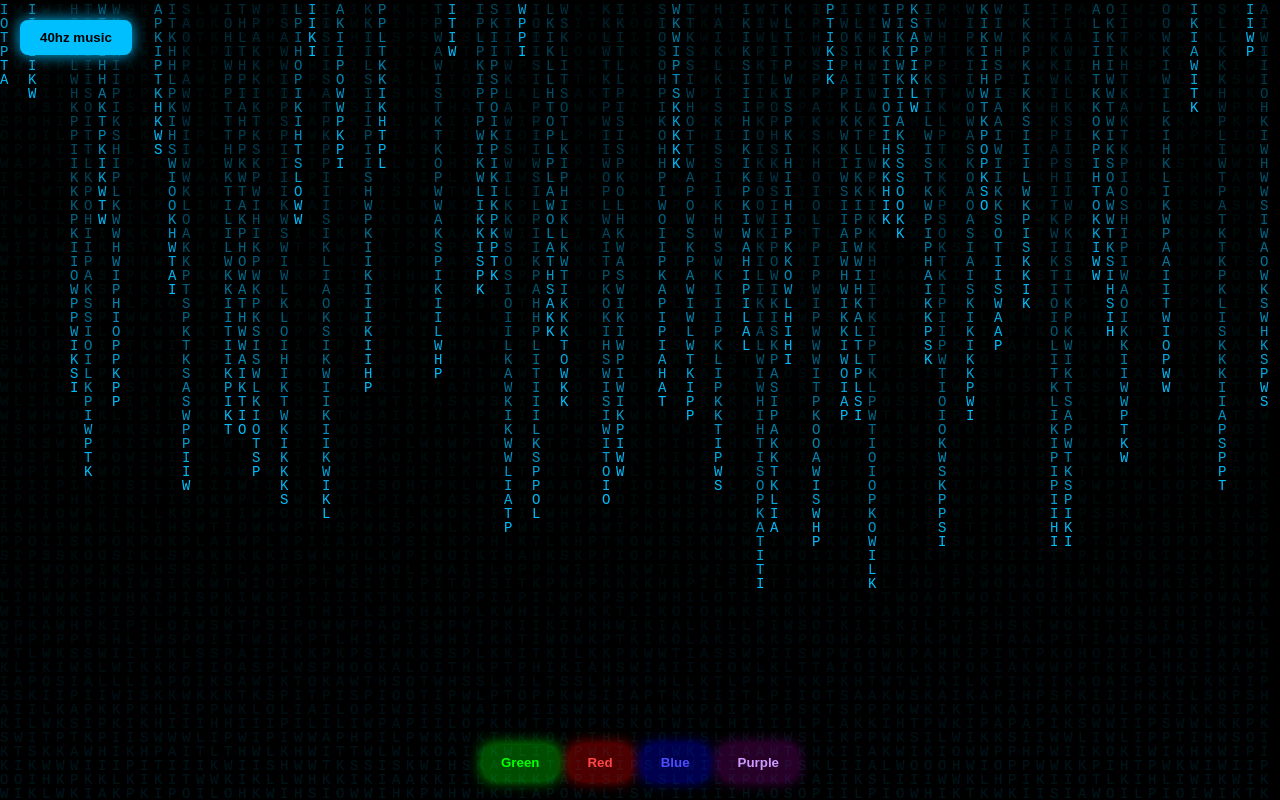
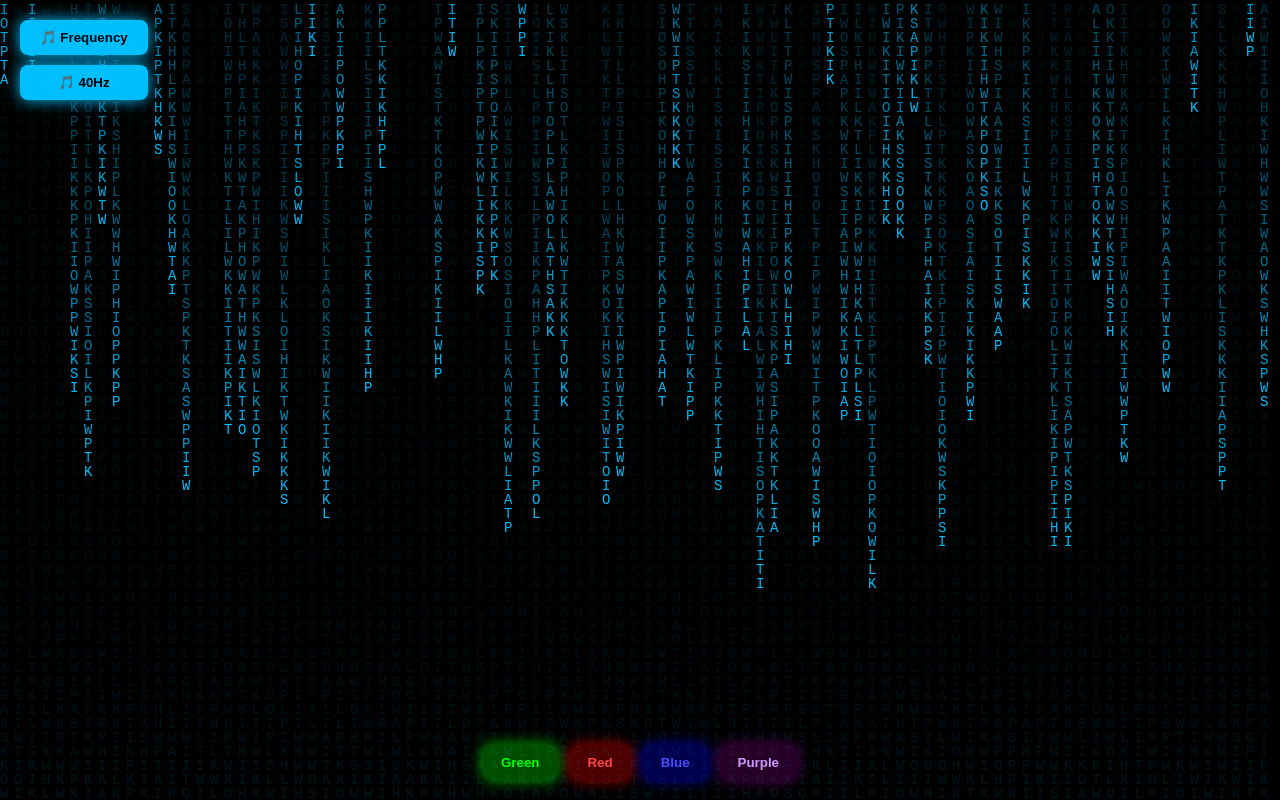
Before and after one commit to Pkwiatkowski-ssj/WorkMusic, a plain HTML site: page index.html in a window 1280 px wide. Drawn offline with Linux system fonts and the light colour scheme.

Commit message:
added 40hz

```diff
--- a/index.html
+++ b/index.html
@@ -15,23 +15,30 @@
       display: block;
     }
 
-    #music-toggle {
+    /* Container for music buttons (vertical stack) */
+    #music-controls {
       position: absolute;
       top: 20px;
       left: 20px;
-      background-color: #00bfff; /* Deep sky blue */
+      display: flex;
+      flex-direction: column;
+      gap: 10px;
+      z-index: 1000;
+    }
+
+    .music-button {
+      background-color: #00bfff;
       color: black;
       padding: 10px 20px;
       border: none;
       border-radius: 8px;
       font-weight: bold;
       cursor: pointer;
-      z-index: 1000;
       box-shadow: 0 0 15px #00bfff;
       transition: all 0.3s ease;
     }
 
-    #music-toggle:hover {
+    .music-button:hover {
       transform: scale(1.05);
       box-shadow: 0 0 25px #00e1ff;
     }
@@ -47,7 +54,6 @@
       z-index: 1000;
     }
 
-    /* Color buttons style */
     .color-button {
       padding: 10px 18px;
       border: none;
@@ -61,7 +67,6 @@
       user-select: none;
     }
 
-    /* Specific colors with transparency */
     .green {
       background-color: rgba(0, 255, 0, 0.3);
       box-shadow: 0 0 15px rgba(0, 255, 0, 0.7);
@@ -94,9 +99,15 @@
 </head>
 <body>
 
-  <!-- Music Button -->
-  <button id="music-toggle" onclick="playMusic()">40hz music</button>
-  <audio id="bg-music" src="frequency.mp3" loop></audio>
+  <!-- Music Buttons -->
+  <div id="music-controls">
+    <button class="music-button" onclick="toggleMusic('frequency')">🎵 Frequency</button>
+    <button class="music-button" onclick="toggleMusic('hz40')">🎵 40Hz</button>
+  </div>
+
+  <!-- Audio elements (hidden) -->
+  <audio id="frequency" src="frequency.mp3" loop></audio>
+  <audio id="hz40" src="40hz.mp3" loop></audio>
 
   <!-- Matrix Canvas -->
   <canvas id="matrix-canvas"></canvas>
@@ -155,21 +166,24 @@
       setupCanvas();
     });
 
-    // Music toggle function
-    function playMusic() {
-      const audio = document.getElementById('bg-music');
-      const button = document.getElementById('music-toggle');
-
-      if (audio.paused) {
-        audio.play();
-        button.textContent = '⏸️ Pause Music';
-      } else {
-        audio.pause();
-        button.textContent = '🎵 Play Music';
-      }
+    // Music toggle logic
+    function toggleMusic(id) {
+      const tracks = ['frequency', 'hz40'];
+      tracks.forEach(trackId => {
+        const audio = document.getElementById(trackId);
+        if (trackId === id) {
+          if (audio.paused) {
+            audio.play();
+          } else {
+            audio.pause();
+          }
+        } else {
+          audio.pause();
+        }
+      });
     }
 
-    // Color button events
+    // Matrix color change
     const colorButtons = document.querySelectorAll('.color-button');
     colorButtons.forEach(btn => {
       btn.addEventListener('click', () => {
```
